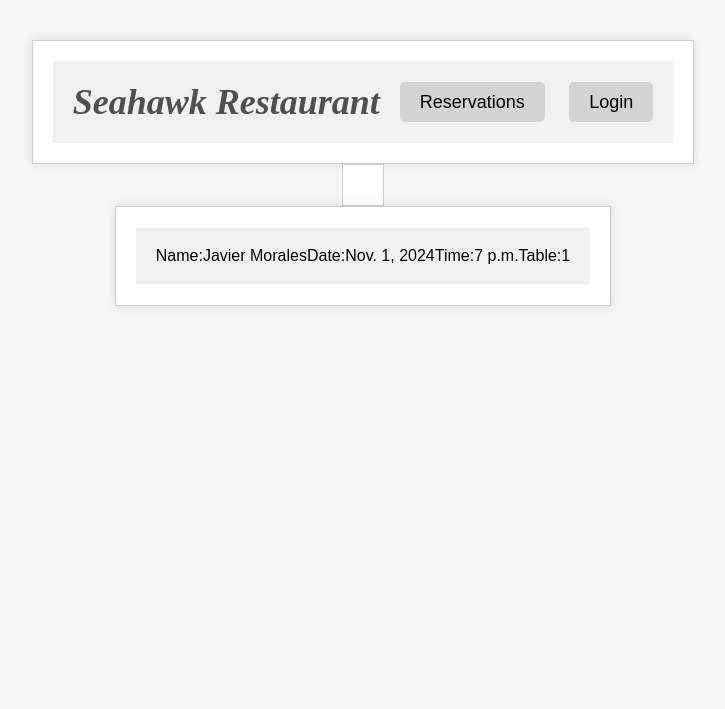
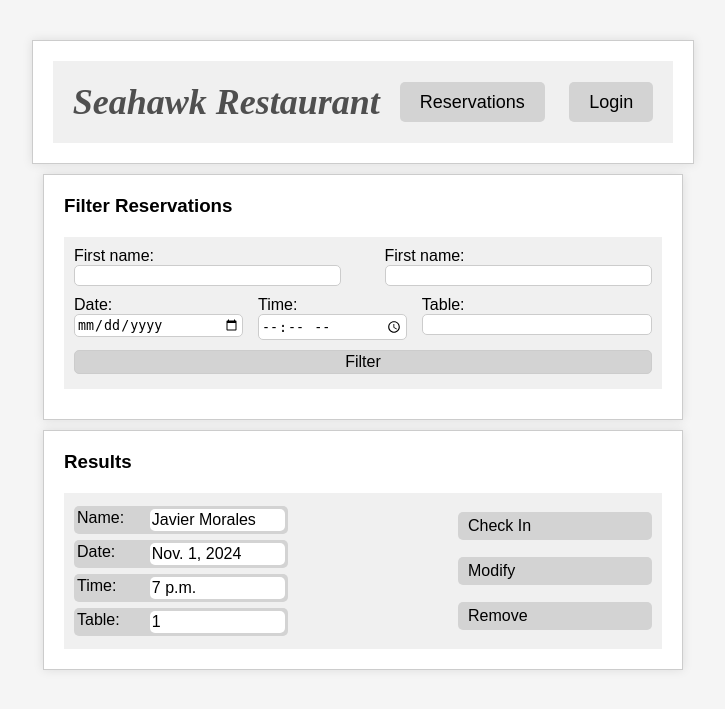
Before and after one commit to j-mrles/DjangoRestaurant, a Django app: page /reservations/viewall in a window 1280 px wide. Shown: the top 709 px of the page, without its empty margins (277-1002 px from the left). Run offline with Django 5.2, Linux system fonts and the light colour scheme; data comes from the database, SQL or seed files in the repository.

Commit message:
Finished css for ReservationView.html

```diff
--- a/pages/static/css/ReservationView.css
+++ b/pages/static/css/ReservationView.css
@@ -1,26 +1,134 @@
-.search {
-    max-width: 1200px;
-    margin: 0 auto;
+.filter {
+    width: 50%;
+    margin: 10px;
     padding: 20px;
     background-color: #ffffff;
     border: 1px solid #ccc;
+    box-shadow: 0 0 10px rgba(0, 0, 0, 0.1);
+    display: inline-flex;
+    flex-flow: column wrap;
+}
+
+.filter * {
+    margin-bottom: 5px;
+}
+
+.filter form {
+    display: inline-flex;
+    flex-flow: row wrap;
+    justify-content: space-between;
+    background-color: #f0f0f0;
+    padding: 10px;
+    margin-bottom: 10px;
+}
+
+#submit {
+    width: 100%;
+    padding: 2px;
+    background-color: #d3d3d3;
+    color: #000;
+    text-decoration: none;
+    border: 1px solid #ccc;
+    border-radius: 5px;
+    font-size: 16px;
+}
+
+#submit:hover {
+    background-color: #a9a9a9;
+}
+
+.filter h3 {
+    margin-bottom: 20px;
+}
+
+.form-group label {
+    margin-bottom: 5px;
+}
+
+.form-group input {
+    width: 100%;
+    padding: 2px;
+    border: 1px solid #ccc;
+    border-radius: 5px;
 }
 
 .results {
-    max-width: 1200px;
+    width: 50%;
     margin: 0 auto;
     padding: 20px;
     background-color: #ffffff;
     border: 1px solid #ccc;
     box-shadow: 0 0 10px rgba(0, 0, 0, 0.1);
+    display: inline-flex;
+    flex-direction: column;
+}
+
+.results h3 {
+    margin-bottom: 20px;
 }
 
 .result-group {
+    display: inline-flex;
+    flex-direction: row;
+}
+
+.result-text {
+    width: 50%;
+    display: inline-flex;
+    flex-direction: column;
+    padding: 10px;
+    padding-right: 75px;
+    background-color:
+     #f0f0f0;
+}
+
+.result-item {
+    padding: 3px 3px;
+    margin: 3px 0px;
+    background-color: #d3d3d3;
+    border-radius: 5px;
+    border-color: #b1b1b1;
     display: flex;
+    flex-direction: row;
+}
+
+.result-item-field {
+    width: 35%;
+    justify-self: left;
+}
+
+.result-item-content {
+    width: 65%;
+    background-color: #ffffff;
+    border-radius: 5px;
+    padding: 2px;
+}
+
+.result-options {
+    display: inline-flex;
+    flex-direction: column;
+    width: 50%;
     justify-content: space-between;
-    align-items: center;
-    padding: 20px;
-    background-color: #f0f0f0;
+    padding: 10px;
+    padding-left: 75px;
+    background-color:
+     #f0f0f0;
+}
+
+.result-options a {
+    margin-top: auto;
+    margin-bottom: auto;
+    margin-left: 20px;
+    padding: 5px 10px;
+    background-color: #d3d3d3;
+    color: #000;
+    text-decoration: none;
+    border-radius: 5px;
+    font-size: 16px;
+}
+
+.result-options a:hover {
+    background-color: #a9a9a9;
 }
 
 main {
--- a/pages/templates/pages/ReservationComponent/ReservationView.html
+++ b/pages/templates/pages/ReservationComponent/ReservationView.html
@@ -21,18 +21,47 @@
                 </nav>
             </header>
         </div>
-        <div class="search">
-            <form action="placeholder" method="post" id="search">
-
+        <div class="filter">
+            <h3>Filter Reservations</h3>
+            <form action="placeholder" method="post" id="filter">
+                <div class="form-group">
+                    <label for="firstname"> First name: </label>
+                    <input type="text" name="firstname" id="firstname">
+                </div>
+                <div class="form-group">
+                    <label for="lastname"> First name: </label>
+                    <input type="text" name="lastname" id="lastname">
+                </div>
+                <div class="form-group">
+                    <label for="firstname"> Date: </label>
+                    <input type="date" name="res-date" id="res-date">
+                </div>
+                <div class="form-group">
+                    <label for="res-date"> Time: </label>
+                    <input type="time" name="res-time" id="res-time">
+                </div>
+                <div class="form-group">
+                    <label for="res-time"> Table: </label>
+                    <input type="number" name="res-date" id="res-date">
+                </div>
+                <input type="submit" id="submit" for="filter" value="Filter">
             </form>
         </div>
         <div class="results">
+            <h3>Results</h3>
             {% for user in users %}
                 <div class="result-group">
-                    <p class="result-label">Name:</p><p class="result-item">{{user.firstname}} {{user.lastname}}</p>
-                    <p class="result-label">Date:</p><p class="result-item">{{user.reservationdate}}</p>
-                    <p class="result-label">Time:</p><p class="result-item">{{user.reservationtime}}</p>
-                    <p class="result-label">Table:</p><p class="result-item">{{user.tablenumber}}</p>
+                    <div class="result-text">
+                        <div class="result-item"><p class="result-item-field">Name:</p><p class="result-item-content">{{user.firstname}} {{user.lastname}}</p></div>
+                        <div class="result-item"><p class="result-item-field">Date:</p><p class="result-item-content">{{user.reservationdate}}</p></div>
+                        <div class="result-item"><p class="result-item-field">Time:</p><p class="result-item-content">{{user.reservationtime}}</p></div>
+                        <div class="result-item"><p class="result-item-field">Table:</p><p class="result-item-content">{{user.tablenumber}}</p></div>
+                    </div>
+                    <div class="result-options">
+                        <a href="placeholder">Check In</a>
+                        <a href="placeholder">Modify</a>
+                        <a href="placeholder">Remove</a>
+                    </div>
                 </div>
             {% endfor %}
         </div>
```
